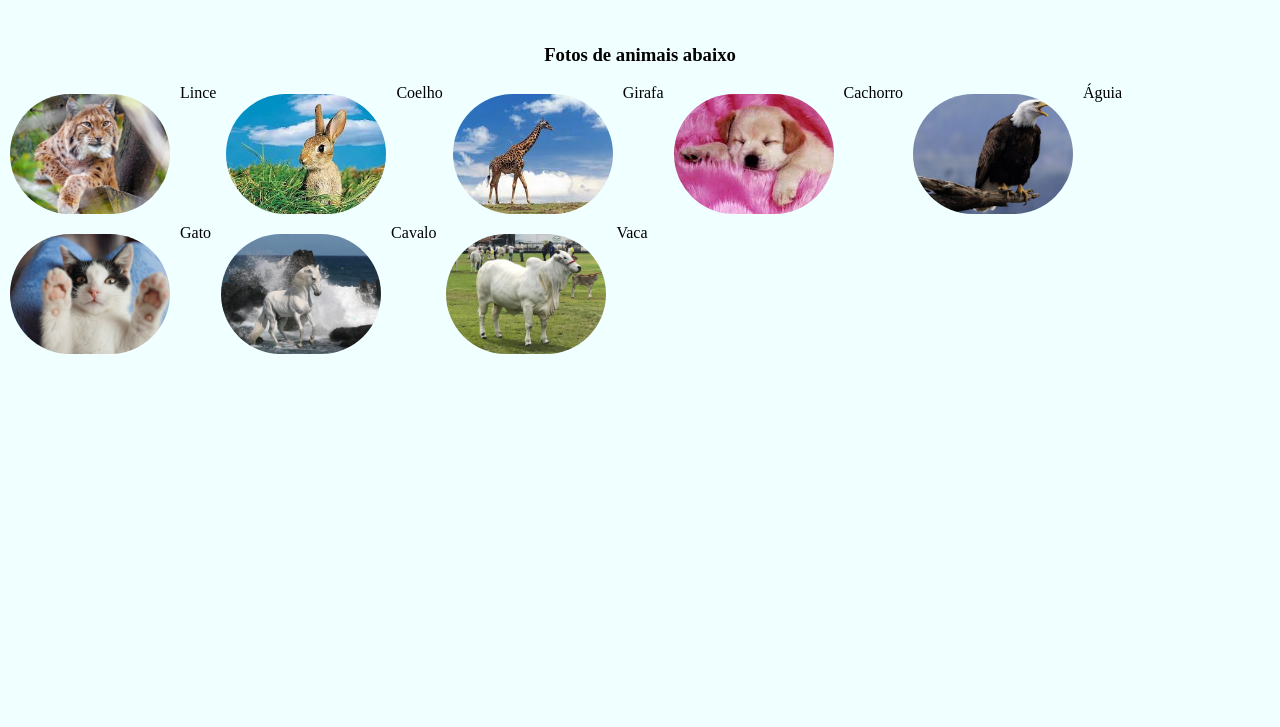
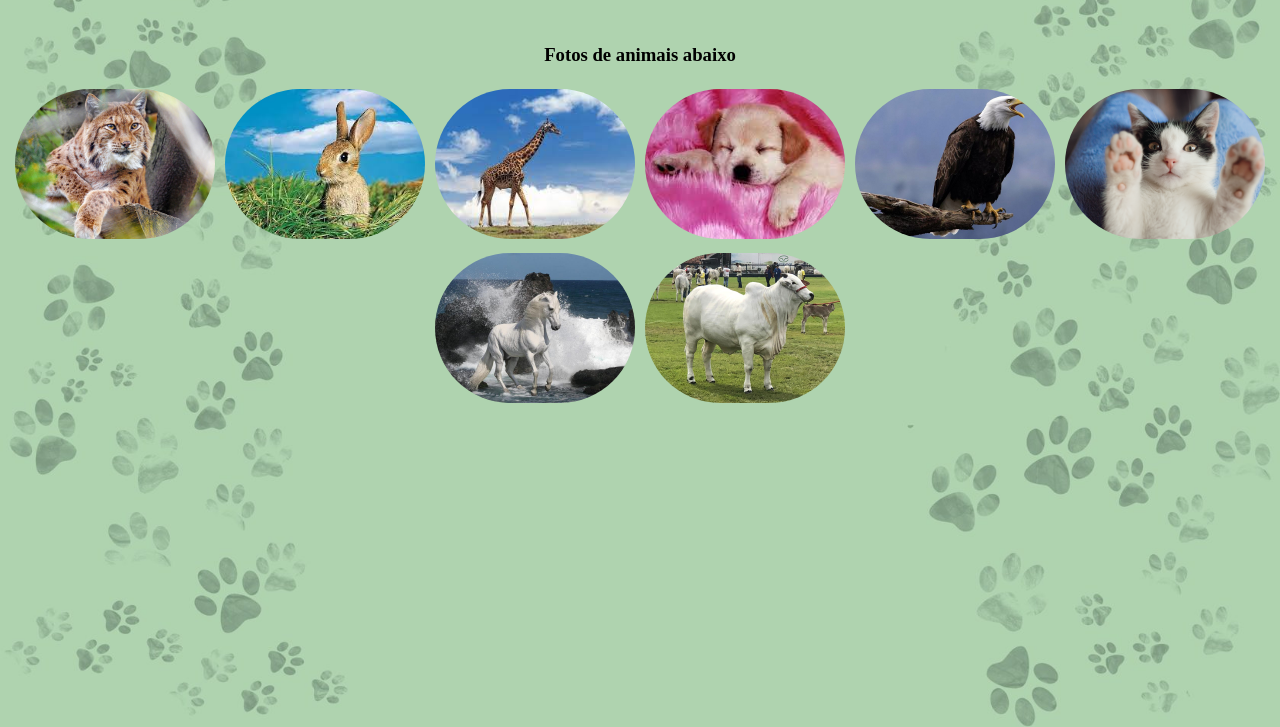
Before and after one commit to PauloSGM/Flexbox, a plain HTML site: page index.html in a window 1280 px wide. Shown: the part 73-800 px from the top of the page. Drawn offline with Linux system fonts and the light colour scheme.

Commit message:
finalizando flexbox

```diff
--- a/css/flexbox.css
+++ b/css/flexbox.css
@@ -1,7 +1,11 @@
 body{
-    background-color: azure;
+    background-color: rgb(255, 255, 255);
+    background-image: url(../img/bg.jpg);
+    background-repeat: no-repeat;
+    background-size: cover;
     padding: 0;
     margin: 0;
+
 
 }
 
@@ -19,27 +23,29 @@ header{
 
 .container{
 
-    width: 640px;
-    height: 480px;
     display: flex;
-    align-items: center;
-
-
-}
-
-div{
-
-    display: flex;
+    justify-content: center;
     flex-wrap: wrap;
+    margin:  0 auto;
 
 }
 
 img{
-
-  max-width: 160px;
-  max-height: 120px;
-  margin: 10px;
-  border-radius: 80px;
-
+    min-height: 75;
+   min-width: 100px;
+  max-width: 200px;
+  max-height: 150px;
+  margin: 5px;
+  border-radius: 100px;
 
 }
+a{
+
+    font-family: Georgia, 'Times New Roman', Times, serif;
+    font-style: italic;
+    background-color:rgb(255, 255, 255);
+    padding: 5px;
+    border-radius: 10px;
+    position:relative
+
+}
--- a/index.html
+++ b/index.html
@@ -10,17 +10,15 @@
 <body>
 
     <header><h1>Animais do Brasil e do Mundo</h1><br><h3>Fotos de animais abaixo</h3></header>
-    <section>
-<div class="container1">
-      <div class="bichos"><img src="./img/foto1.jpg" alt="" title="Este animal é um lince">Lince</div>
-      <div class="bichos"><img src="./img/foto2.jpg" alt="" title="Este animal é um coelho">Coelho</div>
-      <div class="bichos"><img src="./img/foto3.jpg" alt="" title="Este animal é um girafa">Girafa</div>
-      <div class="bichos"><img src="./img/foto4.jpg" alt="" title="Este animal é um cachorro">Cachorro</div>
-      <div class="bichos"><img src="./img/foto5.jpg" alt="" title="Este animal é uma águia">Águia</div>
-      <div class="bichos"><img src="./img/foto6.jpg" alt="" title="Este animal é um gato">Gato</div>
-      <div class="bichos"><img src="./img/foto7.jpg" alt="" title="Este animal é um cavalo">Cavalo</div>
-      <div class="bichos"><img src="./img/foto8.jpg" alt="" title="Este animal é uma vaca">Vaca</div>
-</div>
+    <section  class="container">
+      <div class="bichos"><img src="./img/foto1.jpg" alt="" title="Este animal é um lince"></div>
+      <div class="bichos"><img src="./img/foto2.jpg" alt="" title="Este animal é um coelho"></div>
+      <div class="bichos"><img src="./img/foto3.jpg" alt="" title="Este animal é um girafa"></div>
+      <div class="bichos"><img src="./img/foto4.jpg" alt="" title="Este animal é um cachorro"></div>
+      <div class="bichos"><img src="./img/foto5.jpg" alt="" title="Este animal é uma águia"></div>
+      <div class="bichos"><img src="./img/foto6.jpg" alt="" title="Este animal é um gato"></div>
+      <div class="bichos"><img src="./img/foto7.jpg" alt="" title="Este animal é um cavalo"></div>
+      <div class="bichos"><img src="./img/foto8.jpg" alt="" title="Este animal é uma vaca"></div>
 
     </section>
 
```
Also changed, not shown: img/bg.jpg (added), 1 other file.
